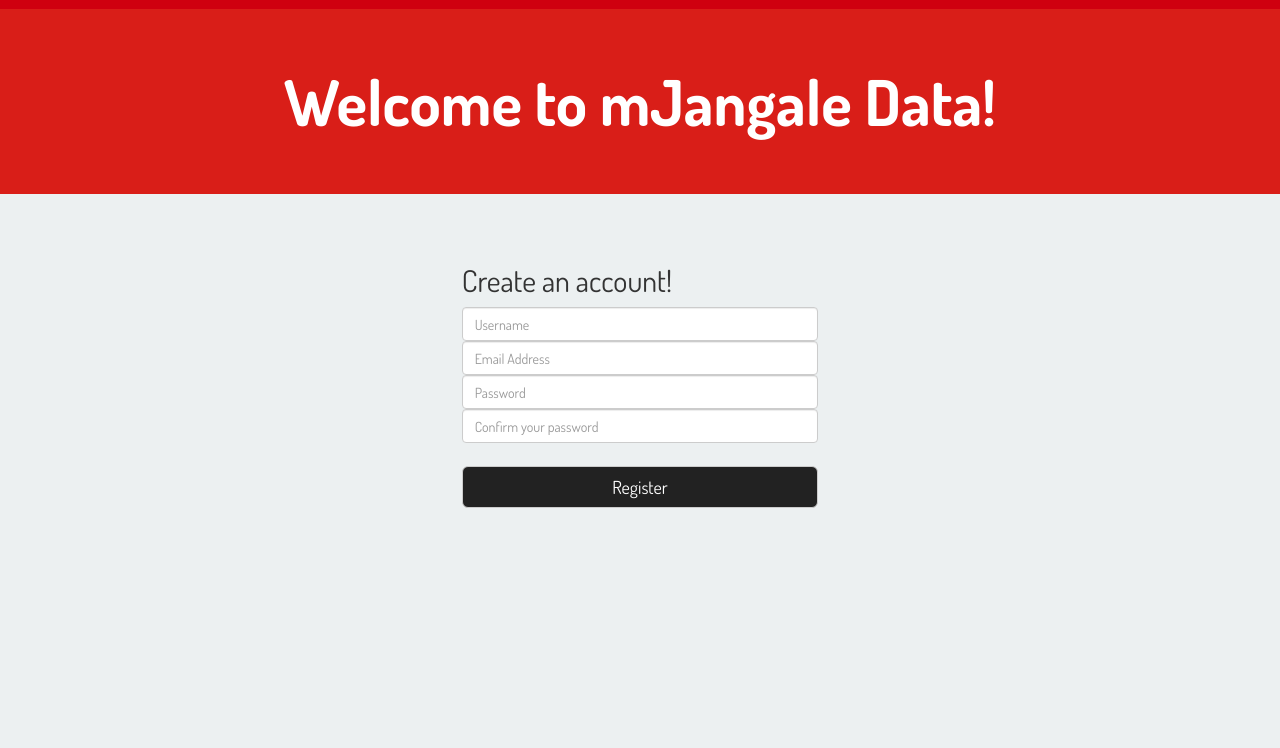
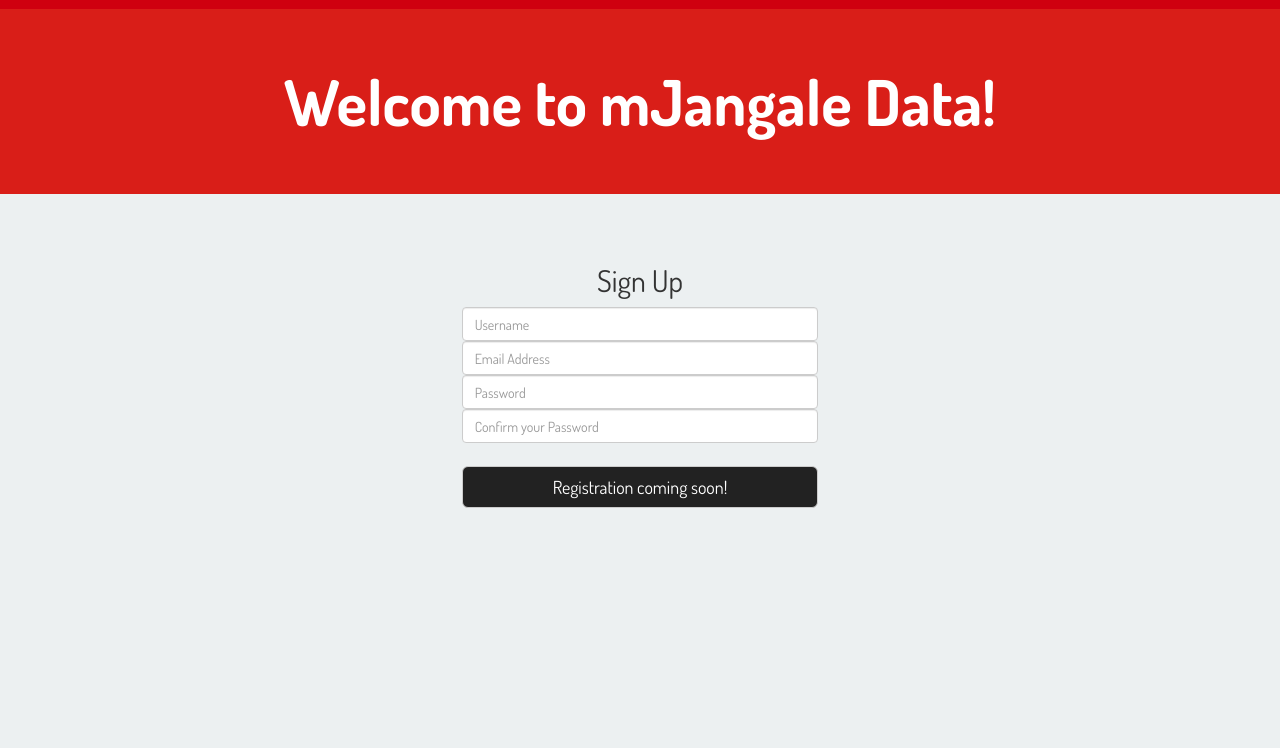
Before and after one commit to ptrollins/mJangale, a Django app: template templates/register.html in a window 1280 px wide. Shown: the part 51-799 px from the top of the page. Run offline with Django 3.2, Linux system fonts and the light colour scheme; the template is opened without the code that fills it: values that come from a table or form of the project are taken from there, others are empty; parts of the project's set-up code (start-up, migrations or seed data) failed here and were passed over; some libraries are stand-ins or nearby versions.

Commit message:
Changed the students' image, disabled the registration functionality for now and corrected some texts.

```diff
--- a/dashboard/forms.py
+++ b/dashboard/forms.py
@@ -17,7 +17,7 @@ class ChooseClassForm(forms.Form):
 class CreateUserForm(forms.ModelForm):
     username = forms.CharField(widget=forms.TextInput(attrs={'class':'form-control', 'Placeholder':'Username'}) ,required=True)
     password1 = forms.CharField(widget=forms.PasswordInput(attrs={'class':'form-control', 'type':'password', 'Placeholder':'Password'}) ,required=True)
-    password2 = forms.CharField(widget=forms.PasswordInput(attrs={'class':'form-control', 'type':'password', 'Placeholder':'Confirm your password'}) ,required=True)
+    password2 = forms.CharField(widget=forms.PasswordInput(attrs={'class':'form-control', 'type':'password', 'Placeholder':'Confirm your Password'}) ,required=True)
     email = forms.EmailField(widget=forms.EmailInput(attrs={'class':'form-control', 'type':'email', 'Placeholder':'Email Address'}) ,required=True)
 
     def __init__(self, *args, **kwargs):
--- a/templates/dashboard/index.html
+++ b/templates/dashboard/index.html
@@ -10,10 +10,9 @@
 		        {% load static %}
 		        <div class="square sq-single" >
 		            <div class='float_left'>
-		            <img class="img-circle" src="{% static "media/mjangale_students300x400.png" %}" alt="Senegal children using mobile app" />
+		            <img class="img-circle" src="{% static "media/fmjangale_students_square.png" %}" width="350" height="350" alt="Senegal children using mobile app" />
 		            </div>
 		        </div>
-
 		    </content>
         </div>
 
--- a/templates/home.html
+++ b/templates/home.html
@@ -44,7 +44,7 @@
       <ul class="nav navbar-nav pull-right">
       	{% if user.is_authenticated %}
       		<li><p class="navbar-text pull-right">Welcome {{ user.username }}!</p>
-      		<li><a href="logout">Logout</a></li>
+      		<li><a href="dashboard/logout">Logout</a></li>
 		{% else %}
 			<li><a href="dashboard/register">Sign up!</a>
         {% endif %}
@@ -87,7 +87,7 @@
       </div>
 
       <div class="col-md-offset-3 col-md-5">
-          <img src="/../static/media/mjangale_students300x400.png" class="img-responsive img-circle center-block" alt="Senegal children using mobile app">
+          <img src="/../static/media/fmjangale_students_square.png" width="350" height="450" class="img-responsive img-circle center-block" alt="Senegal children using mobile app">
       </div>
 
     </div>
--- a/templates/register.html
+++ b/templates/register.html
@@ -12,14 +12,18 @@
 			<div class='col-md-4'>
 				<div class='container-fluid'>
 
-				<h2>Create an account!</h2>
+				<h2 align="center">Sign Up</h2>
 
 				<form action="/dashboard/accounts/register/" method="post">
 
 					{% csrf_token %}
 					{{ form }}
 					&nbsp;&nbsp;&nbsp;&nbsp;&nbsp;
-					<input class="btn btn-default btn-lg btn-block btn-my" value="Register" type="submit">
+					<!--  <input class="btn btn-default btn-lg btn-block btn-my" value="Register" type="submit">-->
+
+					<a href="/dashboard/login" class="btn btn-default btn-lg btn-block btn-my">
+						<span>Registration coming soon!</span>
+					</a>
 
 				</form>
 				</div>
```
Also changed, not shown: db.sqlite3, static/media/fmjangale_students.jpg (added), static/media/fmjangale_students_square.png (added), 1 other file.
